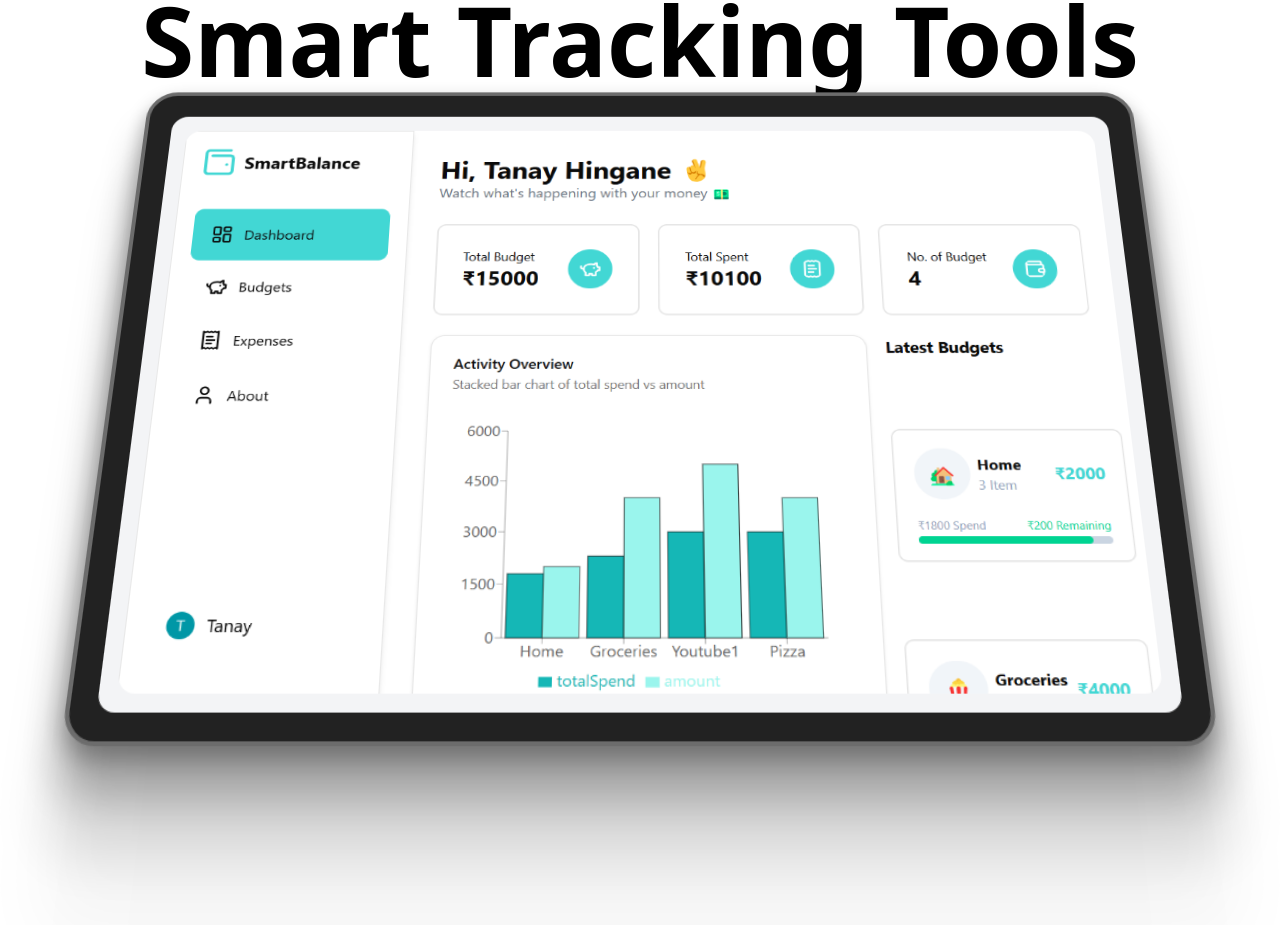
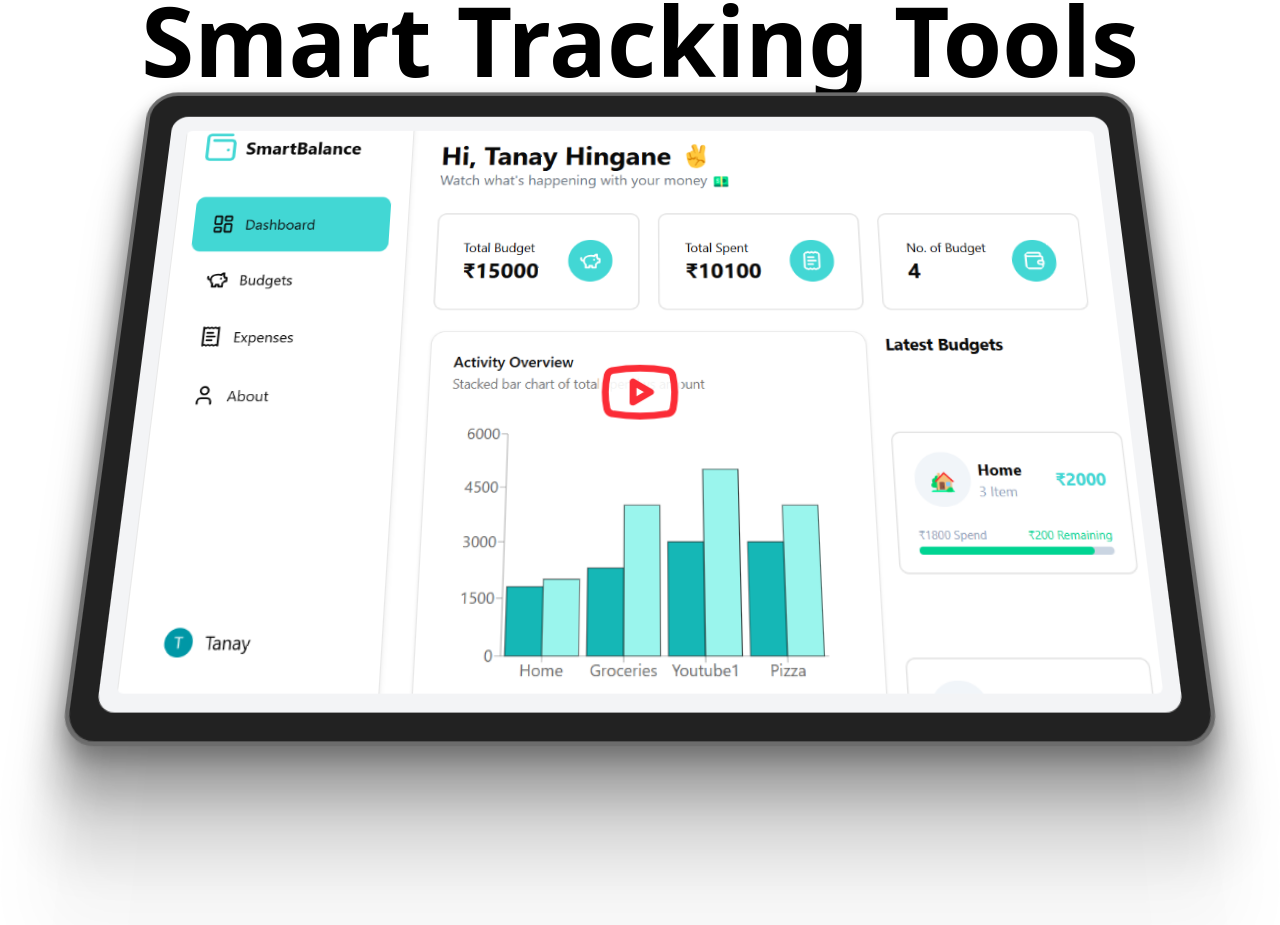
Before and after one commit to TanayHingane/SmartBalance, a Next.js app: page / in a window 1280 px wide. Shown: the part 920-1845 px from the top of the page. Built offline with nearby package versions, Linux system fonts and the light colour scheme; no server answers.

Commit message:
youtube cm

```diff
--- a/components/Home/hero-scroll.tsx
+++ b/components/Home/hero-scroll.tsx
@@ -1,6 +1,7 @@
 "use client";
 import React, { useEffect, useState } from "react";
 import { ContainerScroll } from "./container-animation";
+import { Youtube } from "lucide-react";
 
 export function HeroScrollDemo() {
   const [isMobile, setIsMobile] = useState(false);
@@ -27,23 +28,45 @@
         }
       >
         {isMobile ? (
-          <img
-            src={`/scrm.png`}
-            alt="hero"
-            height={720}
-            width={1200}
-            className="mx-auto rounded-2xl object-fill h-full  object-left-top"
-            draggable={false}
-          />
+          <a
+            href=""
+            target="__blank"
+            className="relative flex gap-10  h-full group/image"
+          >
+            <div className="w-full  mx-auto bg-transparent dark:bg-transparent group h-full">
+              <div className="flex flex-1 w-full h-full flex-col space-y-2  relative">
+                {/* TODO */}
+                <Youtube className="h-20 w-20 absolute z-10 inset-0 text-red-500 bg-white/50 m-auto " />
+                <img
+                  src="/scrm.png"
+                  alt="header"
+                  width={800}
+                  height={800}
+                  className="h-full w-full aspect-square object-cover object-center rounded-sm blur-xs transition-all duration-200"
+                />
+              </div>
+            </div>
+          </a>
         ) : (
-          <img
-            src={`/scr.png`}
-            alt="hero"
-            height={720}
-            width={1200}
-            className="mx-auto rounded-2xl object-fill h-full  object-left-top"
-            draggable={false}
-          />
+          <a
+            href=""
+            target="__blank"
+            className="relative flex gap-10  h-full group/image"
+          >
+            <div className="w-full  mx-auto bg-transparent dark:bg-transparent group h-full">
+              <div className="flex flex-1 w-full h-full flex-col space-y-2  relative">
+                {/* TODO */}
+                <Youtube className="h-20 w-20 absolute z-10 inset-0 text-red-500 bg-white/90 m-auto " />
+                <img
+                  src="/scr.png"
+                  alt="header"
+                  width={800}
+                  height={800}
+                  className="h-full w-full aspect-square object-cover object-center rounded-sm blur-none group-hover/image:blur-md transition-all duration-200"
+                />
+              </div>
+            </div>
+          </a>
         )}
       </ContainerScroll>
     </div>
```
